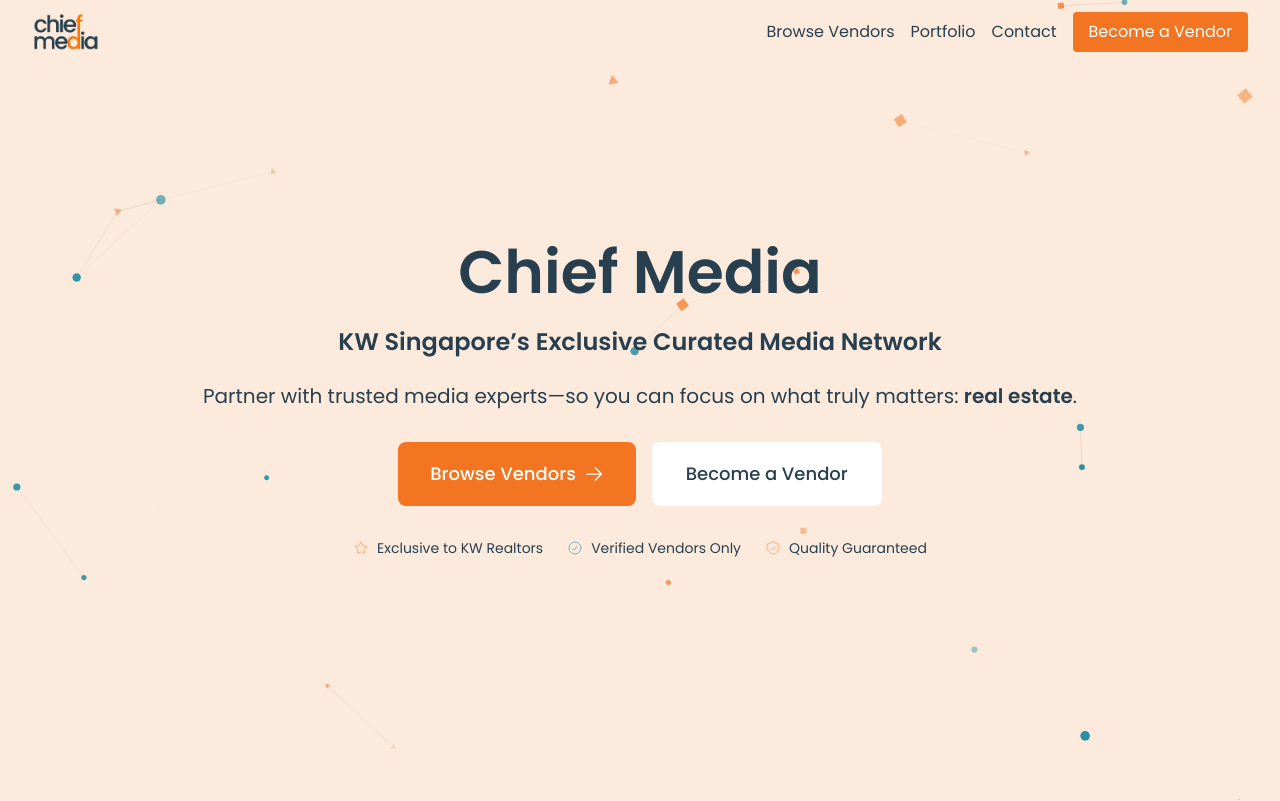
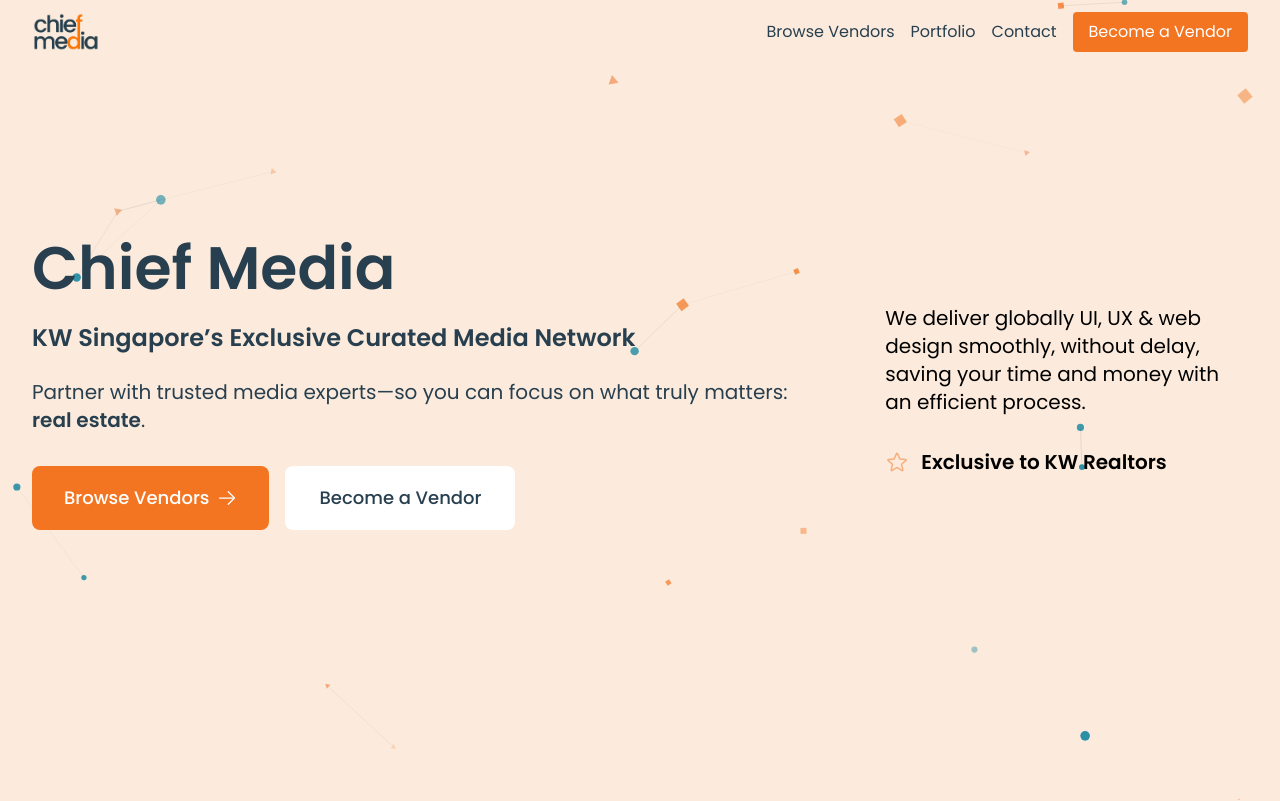
Before and after one commit to rezyandrean-plb/kw-chief-media, a Next.js app: page / in a window 1280 px wide. Shown: the top 801 px of the page. Built offline with nearby package versions, Linux system fonts and the light colour scheme.

Commit message:
fix: change color theme

```diff
--- a/src/app/globals.css
+++ b/src/app/globals.css
@@ -37,3 +37,31 @@
 .animate-scroll {
   animation: scroll linear infinite;
 }
+
+/* Fade-up cycle animation for social proof items */
+@keyframes fade-up-cycle {
+  0% {
+    opacity: 0;
+    transform: translateY(30px);
+  }
+  10%, 23.33% {
+    opacity: 1;
+    transform: translateY(0);
+  }
+  33.33% {
+    opacity: 0;
+    transform: translateY(-30px);
+  }
+  100% {
+    opacity: 0;
+    transform: translateY(-30px);
+  }
+}
+
+.animate-fade-up-cycle {
+  animation: fade-up-cycle 6s ease-in-out infinite;
+  position: absolute;
+  top: 0;
+  left: 0;
+  width: 100%;
+}
--- a/src/app/page.tsx
+++ b/src/app/page.tsx
@@ -109,49 +109,61 @@
       <section className="relative bg-[#fcebdc] min-h-screen flex items-center justify-center overflow-hidden">
         <HeroAnimatedBackground />
         <div className="container mx-auto px-4 lg:px-8 relative z-10">
-          <div className="max-w-4xl mx-auto text-center">
+          <div className="max-w-7xl mx-auto">
+            <div className="grid grid-cols-1 lg:grid-cols-3 gap-12 lg:gap-16 items-center">
+                            {/* Left Column - Main Content */}
+              <div className="text-left lg:col-span-2">
                 <ScrollAnimation delay={200}>
-              <div className="flex items-center justify-center gap-3 mb-6">
-                <h1 className="text-4xl lg:text-6xl font-bold text-[#273f4f]">
+                  <h1 className="text-4xl lg:text-6xl font-bold text-[#273f4f] mb-6">
                     Chief Media
                   </h1>
-              </div>
                 </ScrollAnimation>
                 <ScrollAnimation delay={400}>
                   <h3 className="text-xl lg:text-2xl font-bold text-[#273f4f] mb-6">KW Singapore’s Exclusive Curated Media Network</h3>
                 </ScrollAnimation>
                 <ScrollAnimation delay={600}>
-              <p className="text-lg lg:text-xl text-[#273f4f] mb-8 mx-auto text-center">
+                  <p className="text-lg lg:text-xl text-[#273f4f] mb-8">
                     Partner with trusted media experts—so you can focus on what truly matters: <span className="font-bold">real estate</span>.
                   </p>
                 </ScrollAnimation>
                 <ScrollAnimation delay={800}>
-              <div className="flex flex-col sm:flex-row gap-4 justify-center mb-8">
-                <Link href="/vendors" className="inline-flex items-center gap-2 bg-[#f37521] text-white px-8 py-4 rounded-lg hover:bg-[#e0651a] transition font-medium text-lg hover:scale-105 transform duration-200">
+                  <div className="flex flex-col sm:flex-row gap-4 mb-8">
+                    <Link href="/vendors" className="inline-flex items-center gap-2 bg-[#f37521] text-white px-8 py-4 rounded-lg hover:bg-[#e0651a] transition font-medium text-lg">
                       Browse Vendors
                       <ArrowRightIcon className="h-5 w-5" />
                     </Link>
-                <Link href="/vendor-application" className="inline-flex items-center gap-2 bg-white text-[#273f4f] px-8 py-4 rounded-lg hover:bg-[#fcebdc] transition font-medium text-lg border-2 border-white hover:scale-105 transform duration-200">
+                    <Link href="/vendor-application" className="inline-flex items-center gap-2 bg-white text-[#273f4f] px-8 py-4 rounded-lg hover:bg-[#fcebdc] transition font-medium text-lg border-2 border-white">
                       Become a Vendor
                     </Link>
                   </div>
                 </ScrollAnimation>
-            <ScrollAnimation delay={1000}>
-              <div className="flex flex-wrap items-center justify-center gap-6 text-sm text-[#273f4f]">
-                <div className="flex items-center gap-2 hover:scale-105 transition-transform duration-200">
-                  <StarIcon className="h-4 w-4 text-[#f37521] animate-pulse" />
-                  <span>Exclusive to KW Realtors</span>
               </div>
-                <div className="flex items-center gap-2 hover:scale-105 transition-transform duration-200">
-                  <CheckCircleIcon className="h-4 w-4 text-[#03809c] animate-pulse" />
-                  <span>Verified Vendors Only</span>
+
+              {/* Right Column - Description & Social Proof */}
+              <div className="text-left">
+                <ScrollAnimation delay={300}>
+                  <p className="text-lg lg:text-xl text-black mb-8">
+                    We deliver globally UI, UX & web design smoothly, without delay, saving your time and money with an efficient process.
+                  </p>
+                </ScrollAnimation>
+                <ScrollAnimation delay={500}>
+                  <div className="h-12 relative overflow-hidden">
+                    <div className="flex items-center gap-3 animate-fade-up-cycle">
+                      <StarIcon className="h-6 w-6 text-[#f37521] animate-pulse" />
+                      <span className="text-black text-xl font-bold">Exclusive to KW Realtors</span>
                     </div>
-                <div className="flex items-center gap-2 hover:scale-105 transition-transform duration-200">
-                  <ShieldCheckIcon className="h-4 w-4 text-[#f37521] animate-pulse" />
-                  <span>Quality Guaranteed</span>
+                    <div className="flex items-center gap-3 animate-fade-up-cycle" style={{ animationDelay: '2s' }}>
+                      <CheckCircleIcon className="h-6 w-6 text-[#03809c] animate-pulse" />
+                      <span className="text-black text-xl font-bold">Verified Vendors Only</span>
+                    </div>
+                    <div className="flex items-center gap-3 animate-fade-up-cycle" style={{ animationDelay: '4s' }}>
+                      <ShieldCheckIcon className="h-6 w-6 text-[#f37521] animate-pulse" />
+                      <span className="text-black text-xl font-bold">Quality Guaranteed</span>
                     </div>
                   </div>
                 </ScrollAnimation>
+              </div>
+            </div>
           </div>
         </div>
       </section>
@@ -233,9 +245,8 @@
       </section>
 
       {/* How It Works Section */}
-      <section className="py-16 lg:py-24 bg-[#fcebdc] relative overflow-hidden">
-        <AnimatedBackground />
-        <div className="container mx-auto px-4 lg:px-8 relative z-10">
+      <section className="py-16 lg:py-24 bg-[#fcebdc]">
+        <div className="container mx-auto px-4 lg:px-8">
           <ScrollAnimation delay={200}>
             <div className="text-center mb-16">
               <h2 className="text-3xl lg:text-5xl font-bold text-[#273f4f] mb-6">
```
Lines whose indentation alone changed are shown as unchanged.
